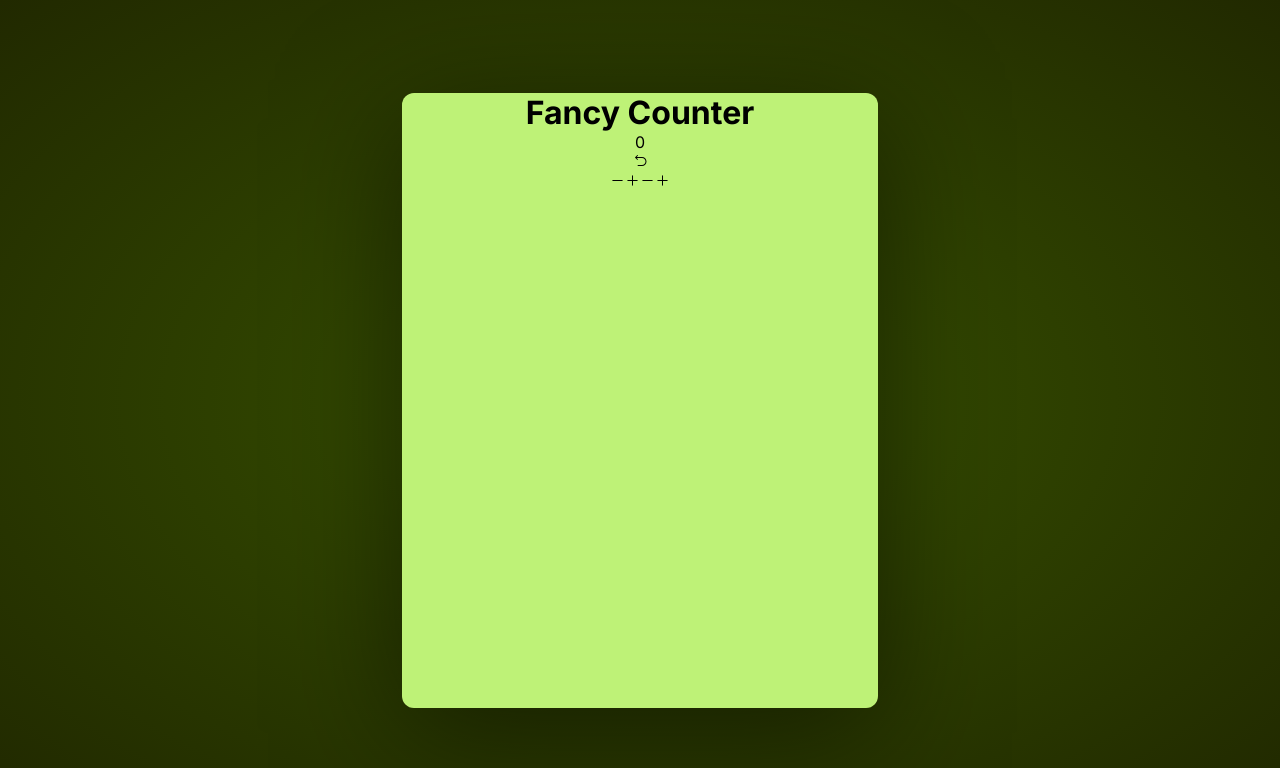
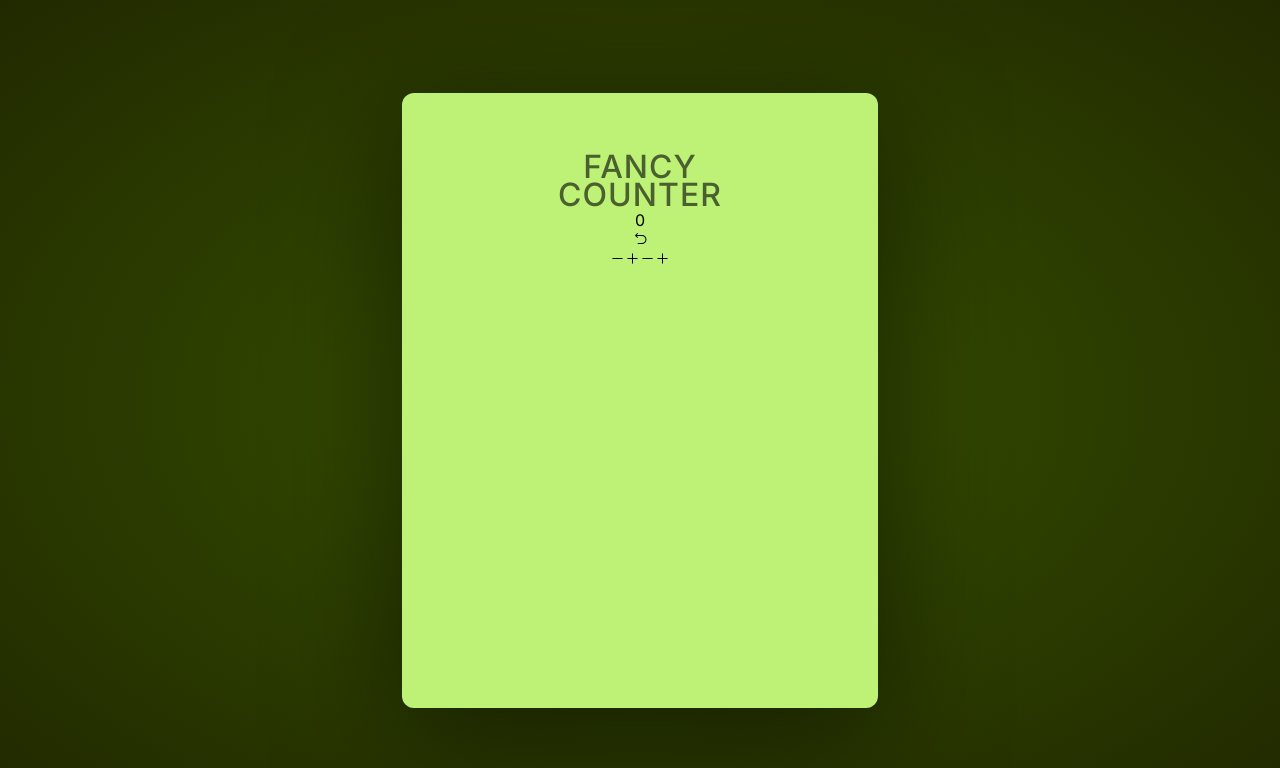
Before and after one commit to aminetiouk/fancy-counter, a React (Vite) app: page / in a window 1280 px wide. Shown: the top 768 px of the page. Built offline with nearby package versions, Linux system fonts and the light colour scheme.

Commit message:
feat: style title

```diff
--- a/src/styles.css
+++ b/src/styles.css
@@ -43,3 +43,15 @@ button {
   align-items: center;
   transition: all .4s;
 }
+
+.title {
+  text-transform: uppercase;
+  text-align: center;
+  line-height: .9;
+  width: 200px;
+  font-weight: 500;
+  font-size: 32px;
+  margin-top: 60px;
+  opacity: .6;
+  letter-spacing: 1px;
+}
```
